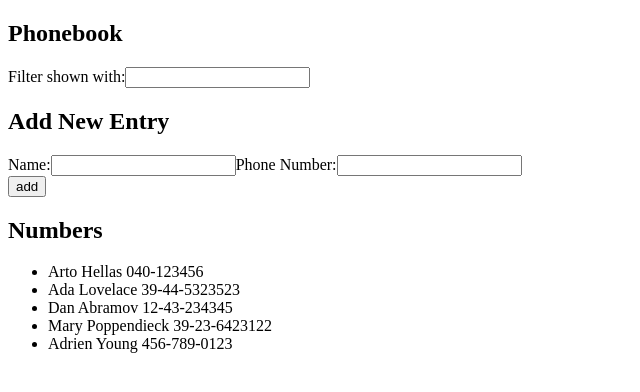
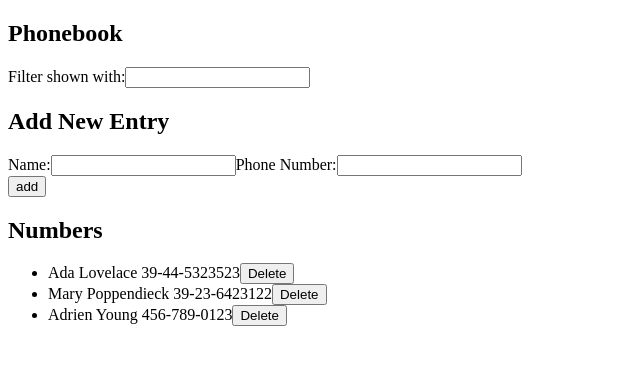
Before and after one commit to adriencyberspace/full-stack-open, a React (Create React App) app in the folder part2/phonebook/: page / in a window 1280 px wide. Shown: the top 392 px of the page, without its empty margins (0-640 px from the left). Built offline with nearby package versions, Linux system fonts and the light colour scheme; data requests are answered from the project's data file.

Commit message:
2.17 completion

```diff
--- a/part2/phonebook/db.json
+++ b/part2/phonebook/db.json
@@ -1,19 +1,9 @@
 {
   "persons": [
-    {
-      "name": "Arto Hellas",
-      "number": "040-123456",
-      "id": 1
-    },
     {
       "name": "Ada Lovelace",
       "number": "39-44-5323523",
       "id": 2
-    },
-    {
-      "name": "Dan Abramov",
-      "number": "12-43-234345",
-      "id": 3
     },
     {
       "name": "Mary Poppendieck",
--- a/part2/phonebook/src/App.js
+++ b/part2/phonebook/src/App.js
@@ -1,4 +1,5 @@
 import React, { useState, useEffect } from 'react'
+import axios from 'axios'
 import Filter from './components/Filter'
 import PersonForm from './components/PersonForm'
 import Person from './components/Person'
@@ -53,6 +54,14 @@ const App = () => {
     setShowAll(false)
   }
 
+  const deleteThisPerson = id => {
+    if (window.confirm("Do you really want to delete this person?")) {
+      axios.delete(`http://localhost:3001/persons/${id}`)
+      setPersons(persons.filter(p => p.id !== id))
+    }
+
+  }
+
   const personsToShow = showAll
   ? persons
   : persons.filter(person => person.name.toLowerCase().includes(`${search}`.toLowerCase()))
@@ -78,7 +87,11 @@ const App = () => {
 
       <ul>
         {personsToShow.map(person =>
-          <Person key={person.name} person={person} />
+          <Person
+            key={person.name}
+            person={person}
+            deletePerson = {() => deleteThisPerson(person.id)}
+          />
         )}
       </ul>
     </div>
--- a/part2/phonebook/src/components/Person.js
+++ b/part2/phonebook/src/components/Person.js
@@ -1,8 +1,12 @@
 import React from 'react'
 
-const Person = ({ person }) => {
+const Person = ({ person, deletePerson }) => {
+
   return (
-    <li>{person.name} {person.number}</li>
+    <li>
+      {person.name} {person.number}
+      <button onClick={deletePerson}>Delete</button>
+      </li>
   )
 }
 
--- a/part2/phonebook/src/services/persons.js
+++ b/part2/phonebook/src/services/persons.js
@@ -13,5 +13,5 @@ const create = newObject => {
 
 
 // handles error when trying to just export the object without variable name
-const exportedObject = { getAll, create }
+const exportedObject = { getAll, create}
 export default exportedObject
```
